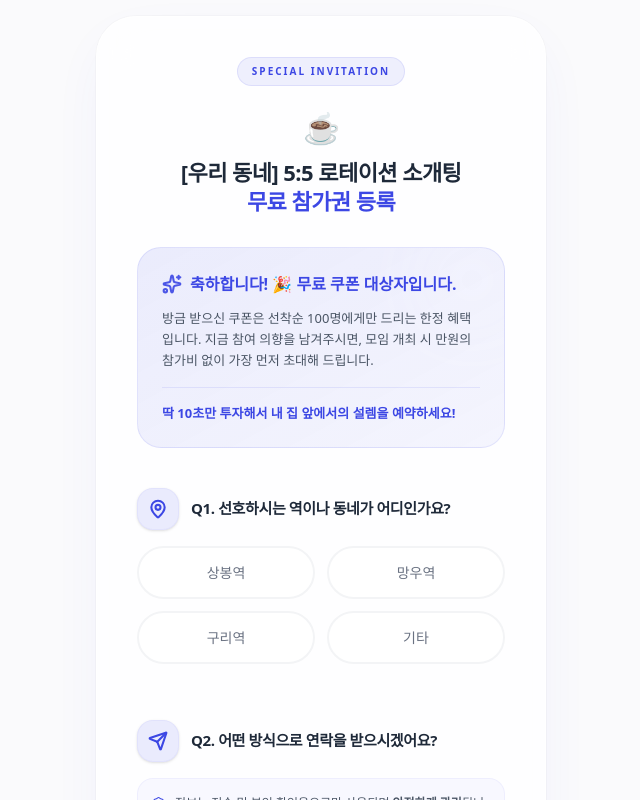
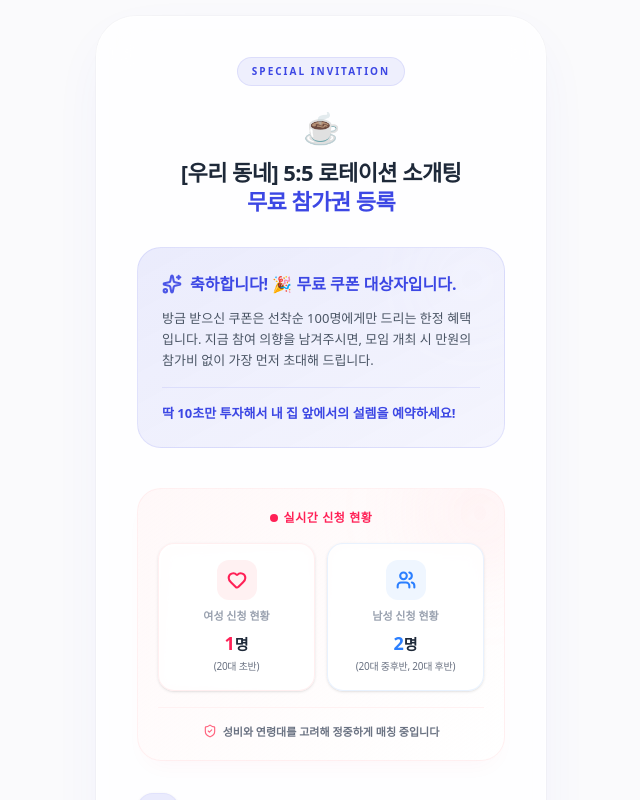
Before and after one commit to WooHyucks/rotation-blind-date-demo, a Next.js app: page / in a window 1280 px wide. Shown: the top 800 px of the page, without its empty margins (319-959 px from the left). Built offline with nearby package versions, Linux system fonts and the light colour scheme.

Commit message:
fix:페이지 확인 후 이탈 방지를 위한 참석 현황 ui 추가

```diff
--- a/src/app/page.tsx
+++ b/src/app/page.tsx
@@ -2,7 +2,7 @@
 
 import { useState, Suspense, useEffect } from 'react';
 import { useSearchParams } from 'next/navigation';
-import { Coffee, MapPin, Sparkles, Send, CheckCircle2, Heart, ShieldCheck } from 'lucide-react';
+import { Coffee, MapPin, Sparkles, Send, CheckCircle2, Heart, ShieldCheck, Users } from 'lucide-react';
 import * as amplitude from '@amplitude/analytics-browser';
 
 function HomeContent() {
@@ -201,6 +201,58 @@ function HomeContent() {
               <div className="mt-4 pt-4 border-t border-[#3c47e4]/10 relative z-10">
                 <p className="text-[13px] font-bold text-[#3c47e4]">
                   딱 10초만 투자해서 내 집 앞에서의 설렘을 예약하세요!
+                </p>
+              </div>
+            </div>
+          </div>
+
+          {/* 💖 실시간 신청 현황 */}
+          <div className="mb-8 animate-in fade-in slide-in-from-top-4 duration-700 delay-100">
+            <div className="bg-gradient-to-br from-rose-50/50 to-white rounded-3xl p-5 border border-rose-100/50 shadow-[0_12px_24px_-10px_rgba(225,29,72,0.04)] relative overflow-hidden">
+              <div className="absolute top-0 right-0 w-32 h-32 bg-rose-300/10 rounded-full blur-2xl -mr-10 -mt-10" />
+
+              <div className="flex items-center justify-center gap-1.5 mb-4">
+                <span className="relative flex h-2 w-2">
+                  <span className="animate-ping absolute inline-flex h-full w-full rounded-full bg-rose-400 opacity-75"></span>
+                  <span className="relative inline-flex rounded-full h-2 w-2 bg-rose-500"></span>
+                </span>
+                <span className="text-[12px] font-extrabold text-rose-500 tracking-wider">실시간 신청 현황</span>
+              </div>
+
+              <div className="grid grid-cols-2 gap-3 relative z-10">
+                {/* 여성 신청 현황 */}
+                <div className="bg-white/90 backdrop-blur-sm rounded-2xl p-4 border border-rose-100/60 flex flex-col items-center shadow-sm">
+                  <div className="w-10 h-10 bg-rose-50 rounded-xl flex items-center justify-center mb-2">
+                    <Heart className="w-5 h-5 text-rose-500" strokeWidth={2.5} />
+                  </div>
+                  <span className="text-[11px] font-bold text-gray-400 mb-1">여성 신청 현황</span>
+                  <div className="text-[15px] font-extrabold text-gray-800 flex flex-col items-center">
+                    <div>
+                      <span className="text-rose-500 text-lg">1</span>명
+                    </div>
+                    <span className="text-[10px] text-gray-500 font-medium tracking-tight mt-0.5">(20대 초반)</span>
+                  </div>
+                </div>
+
+                {/* 남성 신청 현황 */}
+                <div className="bg-white/90 backdrop-blur-sm rounded-2xl p-4 border border-blue-100/60 flex flex-col items-center shadow-sm">
+                  <div className="w-10 h-10 bg-blue-50 rounded-xl flex items-center justify-center mb-2">
+                    <Users className="w-5 h-5 text-blue-500" strokeWidth={2.5} />
+                  </div>
+                  <span className="text-[11px] font-bold text-gray-400 mb-1">남성 신청 현황</span>
+                  <div className="text-[15px] font-extrabold text-gray-800 flex flex-col items-center">
+                    <div>
+                      <span className="text-blue-500 text-lg">2</span>명
+                    </div>
+                    <span className="text-[10px] text-gray-500 font-medium tracking-tight mt-0.5">(20대 중후반, 20대 후반)</span>
+                  </div>
+                </div>
+              </div>
+
+              <div className="mt-4 pt-3.5 border-t border-rose-50 flex items-center justify-center gap-1.5 ">
+                <ShieldCheck className="w-3.5 h-3.5 text-rose-400" />
+                <p className="text-[11px] text-gray-500 font-semibold text-center mt-0.5">
+                  성비와 연령대를 고려해 정중하게 매칭 중입니다
                 </p>
               </div>
             </div>
```
